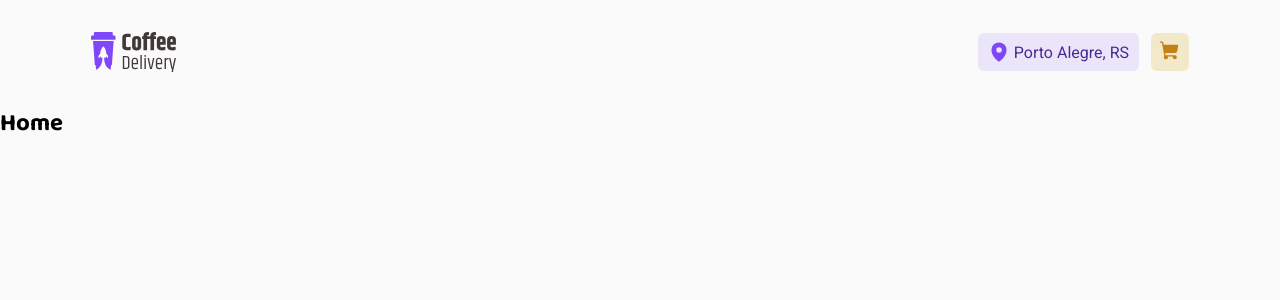
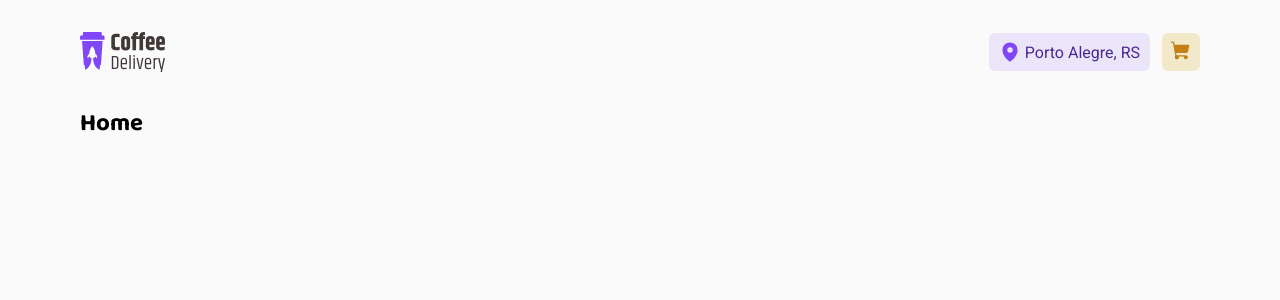
Before and after one commit to Lucariozin/ignite-challenge-coffee-delivery, a React (Vite) app: page / in a window 1280 px wide. Shown: the top 300 px of the page. Built offline with nearby package versions, Linux system fonts and the light colour scheme.

Commit message:
adaptating the 'default layout' component.

```diff
--- a/src/components/Header/Header.styles.ts
+++ b/src/components/Header/Header.styles.ts
@@ -7,11 +7,12 @@ export const Container = styled.header`
 
 export const Wrapper = styled.div`
   display: flex;
+  width: 100%;
+  height: 100%;
+  max-width: 72rem;
   align-items: center;
   justify-content: space-between;
-  width: 100%;
-  height: 100%;
-  max-width: 70.625rem;
+
   margin: 0 auto;
   padding: 0 1rem;
 `
--- /dev/null
+++ b/src/layouts/DefaultLayout/DefaultLayout.styles.ts
@@ -0,0 +1,8 @@
+import styled from 'styled-components'
+
+export const Container = styled.div`
+  width: 100%;
+  max-width: 72rem;
+  padding: 0 1rem;
+  margin: 0 auto;
+`
--- a/src/layouts/DefaultLayout/DefaultLayout.tsx
+++ b/src/layouts/DefaultLayout/DefaultLayout.tsx
@@ -1,11 +1,17 @@
 import { Outlet } from 'react-router-dom'
+
 import { Header } from '@components/Header'
+
+import { Container } from './DefaultLayout.styles'
 
 export const DefaultLayout = () => {
   return (
     <>
       <Header />
-      <Outlet />
+
+      <Container>
+        <Outlet />
+      </Container>
     </>
   )
 }
```
